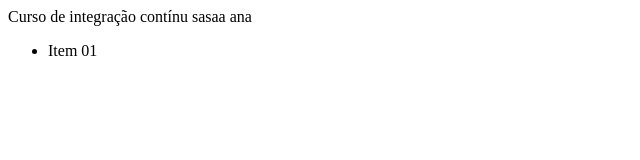
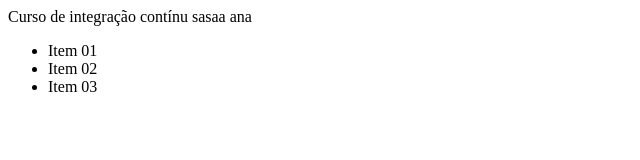
Before and after one commit to helenofn/teste-git, a plain HTML site: page index.html in a window 1280 px wide. Shown: the whole page, without its empty margins (0-640 px from the left). Drawn offline with Linux system fonts and the light colour scheme.

Commit message:
adicionando linhas

```diff
--- a/index.html
+++ b/index.html
@@ -5,5 +5,7 @@
 </body>
 <ul>
     <li>Item 01</li>
+    <li>Item 02</li>
+    <li>Item 03</li>
 </ul>
 </html>
```
